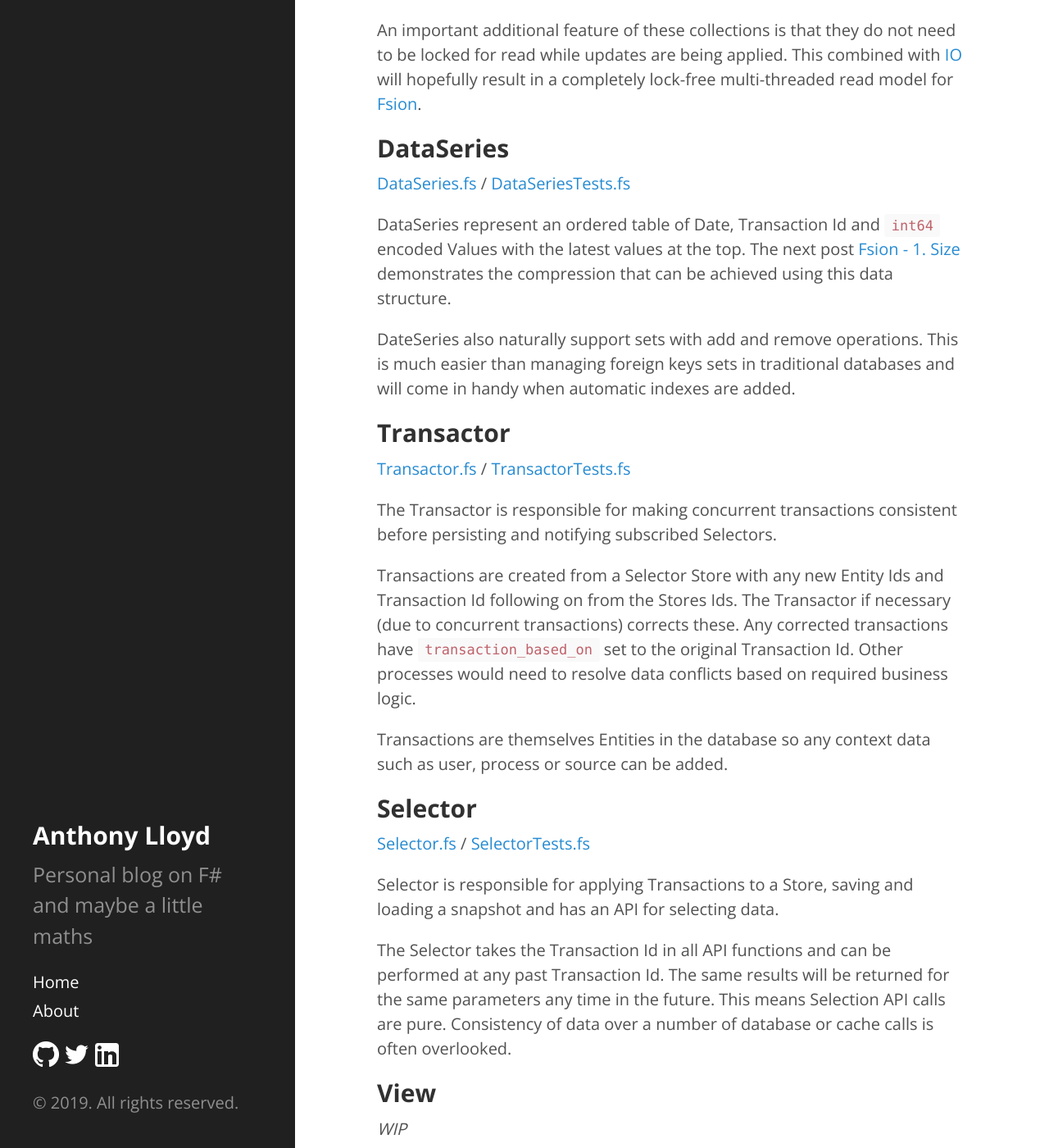
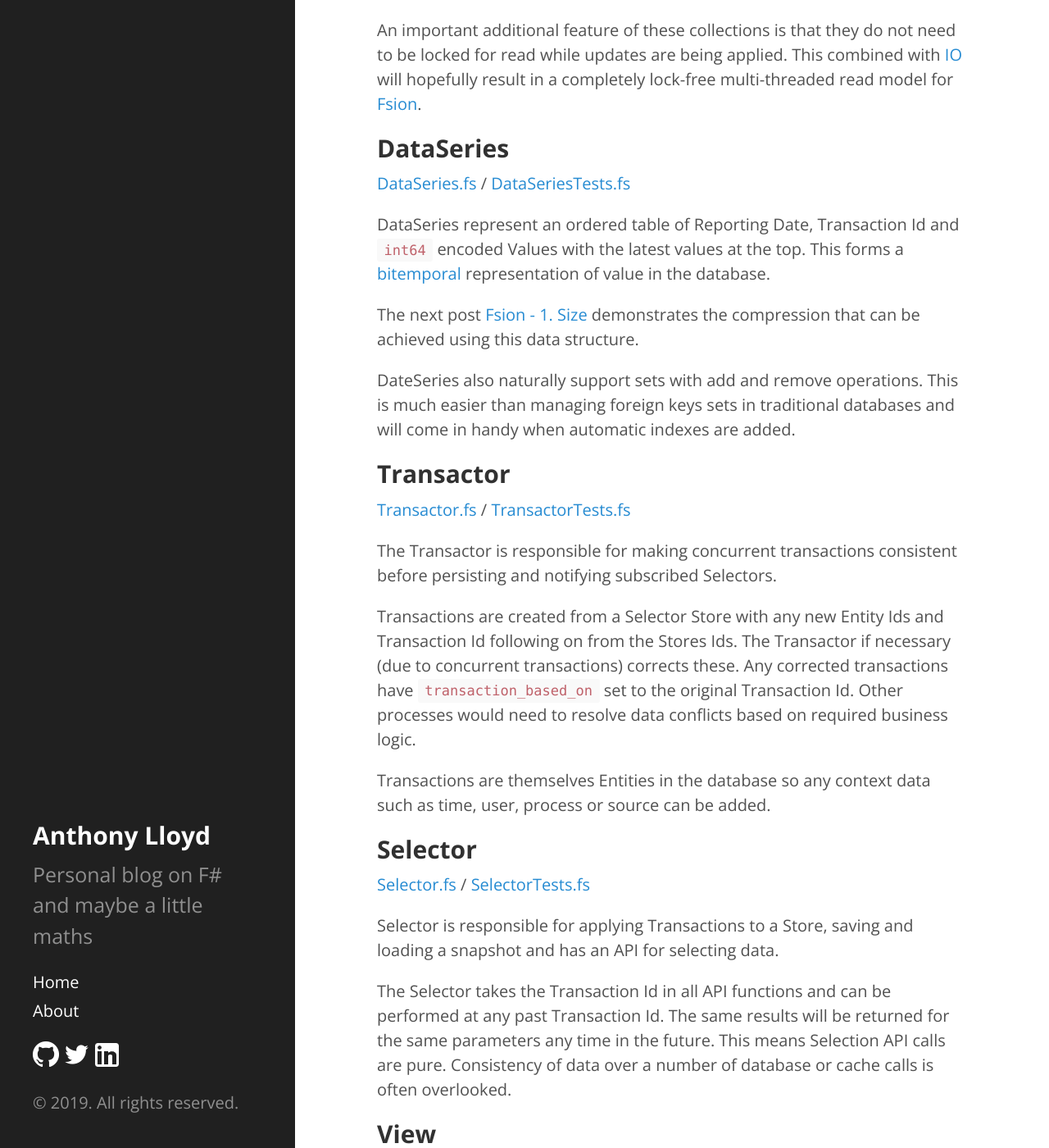
Before and after one commit to AnthonyLloyd/AnthonyLloyd.github.io, a Jekyll site: the page built from _posts/2019-05-17-fsion-00-introduction.html, in a window 1280 px wide and 1400 px high, scrolled down 856 px. Shown: the whole window at 82% size. Built offline with Jekyll 4.4.1, drawn with Linux system fonts in a browser that asks for light colours; some web fonts are replaced; comment, search, counter and statistics services are not loaded.

Commit message:
finished maybe

```diff
--- a/_posts/2019-05-17-fsion-00-introduction.html
+++ b/_posts/2019-05-17-fsion-00-introduction.html
@@ -29,9 +29,10 @@ This combined with <a href="{% post_url 2019-03-29-io %}">IO</a> will hopefully
 in a completely lock-free multi-threaded read model for <a href="https://github.com/AnthonyLloyd/Fsion">Fsion</a>.</p>
 <h2>DataSeries</h2>
 <p><a href="https://github.com/AnthonyLloyd/Fsion/blob/master/Fsion/DataSeries.fs">DataSeries.fs</a> / <a href="https://github.com/AnthonyLloyd/Fsion/blob/master/Fsion.Tests/DataSeriesTests.fs">DataSeriesTests.fs</a></p>
-<p>DataSeries represent an ordered table of Date, Transaction Id and <code>int64</code> encoded Values with
-the latest values at the top.
-The next post <a href="{% post_url 2019-05-17-fsion-01-size %}">Fsion - 1. Size</a> demonstrates the
+<p>DataSeries represent an ordered table of Reporting Date, Transaction Id and <code>int64</code> encoded
+Values with the latest values at the top. This forms a <a href="https://www.networkworld.com/article/3186634/what-is-bitemporal-and-why-should-the-enterprise-care.html">bitemporal</a>
+representation of value in the database.</p>
+<p>The next post <a href="{% post_url 2019-05-17-fsion-01-size %}">Fsion - 1. Size</a> demonstrates the
 compression that can be achieved using this data structure.</p>
 <p>DateSeries also naturally support sets with add and remove operations.
 This is much easier than managing foreign keys sets in traditional databases and will come in
@@ -45,7 +46,7 @@ following on from the Stores Ids.
 The Transactor if necessary (due to concurrent transactions) corrects these.
 Any corrected transactions have <code>transaction_based_on</code> set to the original Transaction Id.
 Other processes would need to resolve data conflicts based on required business logic.</p>
-<p>Transactions are themselves Entities in the database so any context data such as user, process
+<p>Transactions are themselves Entities in the database so any context data such as time, user, process
 or source can be added.</p>
 <h2>Selector</h2>
 <p><a href="https://github.com/AnthonyLloyd/Fsion/blob/master/Fsion/Selector.fs">Selector.fs</a> / <a href="https://github.com/AnthonyLloyd/Fsion/blob/master/Fsion.Tests/SelectorTests.fs">SelectorTests.fs</a></p>
--- a/_posts/2019-05-17-fsion-01-size.html
+++ b/_posts/2019-05-17-fsion-01-size.html
@@ -40,7 +40,7 @@ All fields in the files are loaded apart from any that can be calculated.</p>
 </table>
 
 <h2>DataSeries Compression</h2>
-<p>DataSeries represent an ordered table of Date, Transaction Id and <code>int64</code> encoded Values
+<p>DataSeries represent an ordered table of Reporting Date, Transaction Id and <code>int64</code> encoded Values
 with the latest values at the top.</p>
 <p>This is encoded as a byte array.
 The first row is stored as <a href="https://developers.google.com/protocol-buffers/docs/encoding">varints</a>.
```
Also changed, not shown: 2 other files.
